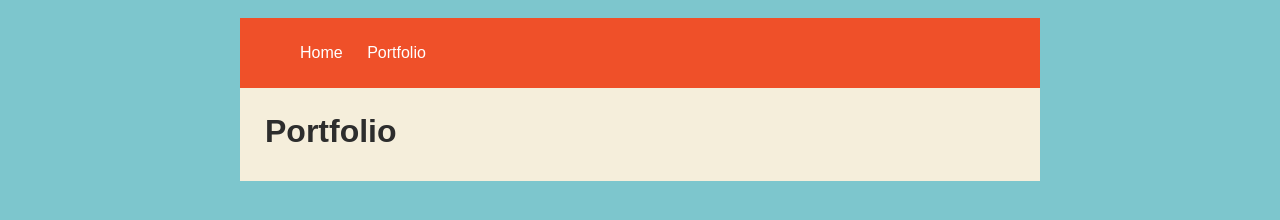
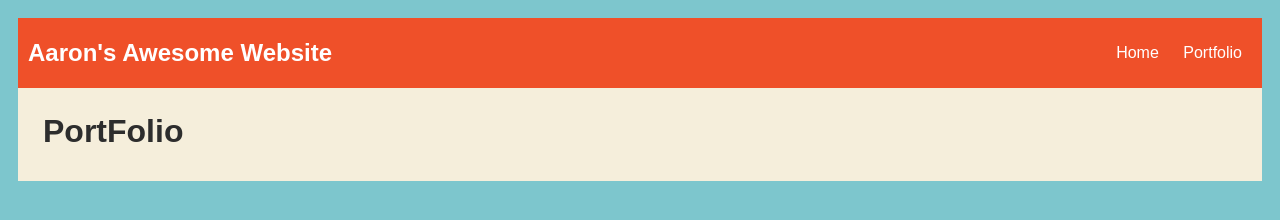
Before and after one commit to Rmatheney7/rmatheney7.github.io, a plain HTML site: page portfolio.html in a window 1280 px wide. Drawn offline with nearby package versions, Linux system fonts and the light colour scheme; no server answers.

Commit message:
add portfolio.html file

```diff
--- a/portfolio.html
+++ b/portfolio.html
@@ -1,3 +1,4 @@
+<!DOCTYPE HTML>
 <html>
     <head>
         <title>Aaron's Awesome Website</title>
@@ -80,27 +81,23 @@
     </head>
 
     <body>
-        <div id="all-contents">
         <nav>
+           <header>Aaron's Awesome Website</header>
            <ul>
                 <li><a href="index.html">Home</a>
                 </li>
-                    <li><a href="portfolio.html">Portfolio</a>
+                <li><a href="portfolio.htm">Portfolio</a>
                 </li>
             </ul>
-
         </nav>
-
         <main>
             <div class="content">
-                <h1>Portfolio</h1>
-                <ul id="portfolio" class "portfolio">
+                <h1>PortFolio</h1>
+                <ul id="portfolio">
                 </ul>
             </div>
-
         </main>
 
-        </div>
         <script src="https://ajax.googleapis.com/ajax/libs/jquery/2.1.3/jquery.min.js"></script>
         <script id="portfolioScript">$(document).ready(function() {$.getJSON('projects/projects.json').then(function(data) { data.projects.forEach(function(project){ $('#portfolio').append('<li><a href="projects/' + project.name + '/">' + project.title + ' : ' + project.description + '</a></li>'); }); }); });</script>
     </body>
```
Lines whose indentation alone changed are shown as unchanged.
